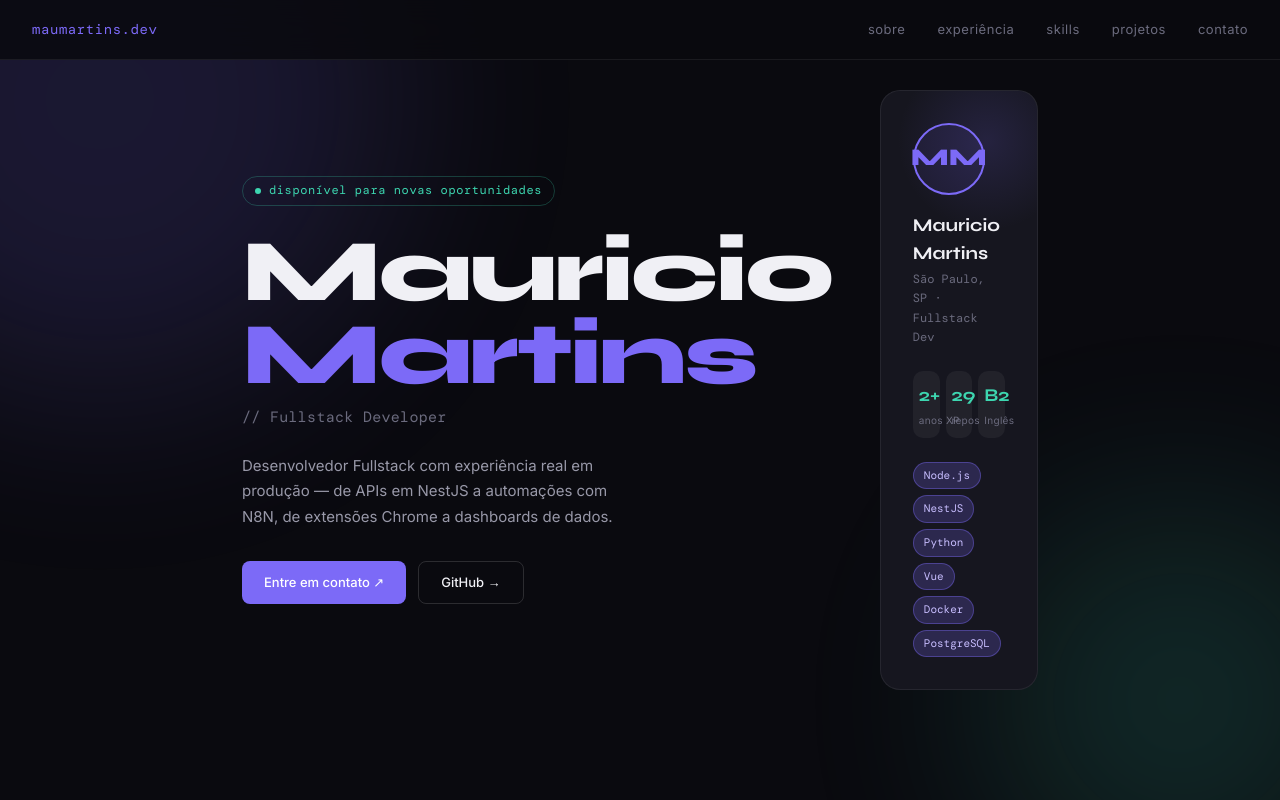
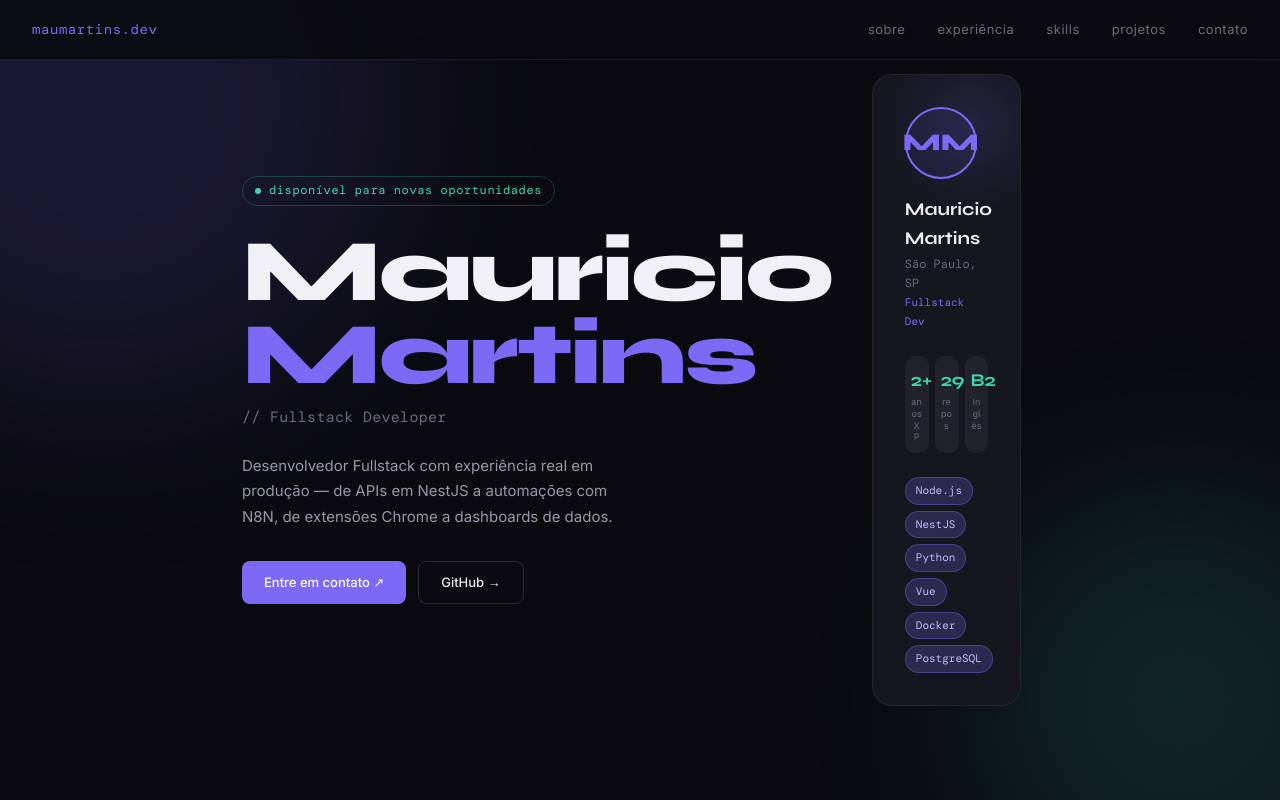
Before and after one commit to maumartins24/portifolio-dev, a plain HTML site: page index.html in a window 1280 px wide. Shown: the top 800 px of the page. Drawn offline with nearby package versions, Linux system fonts and the light colour scheme.

Commit message:
Update index.html

```diff
--- a/index.html
+++ b/index.html
@@ -74,8 +74,8 @@
   }
   .hero-grid {
     display: grid;
-    grid-template-columns: 1fr 1fr;
-    gap: 3rem;
+    grid-template-columns: 1.1fr 0.9fr;
+    gap: 2.5rem;
     align-items: center;
   }
   .hero-tag {
@@ -200,11 +200,13 @@
     white-space: nowrap;
   }
   .card-stat-label {
-    font-size: 10px;
+    font-size: 9px;
     color: var(--muted);
     margin-top: 2px;
-    letter-spacing: 0.03em;
-    white-space: nowrap;
+    letter-spacing: 0.02em;
+    white-space: normal;
+    word-break: break-word;
+    line-height: 1.3;
   }
   .card-tech-row {
     display: flex; flex-wrap: wrap; gap: 6px;
@@ -527,7 +529,7 @@
       <div class="hero-card">
         <div class="avatar-ring">MM</div>
         <div class="card-name">Mauricio Martins</div>
-        <div class="card-sub">São Paulo, SP · Fullstack Dev</div>
+        <div class="card-sub">São Paulo, SP<br><span style="color:var(--accent);font-size:11px;">Fullstack Dev</span></div>
         <div class="card-stat-row">
           <div class="card-stat">
             <div class="card-stat-num">2+</div>
```
